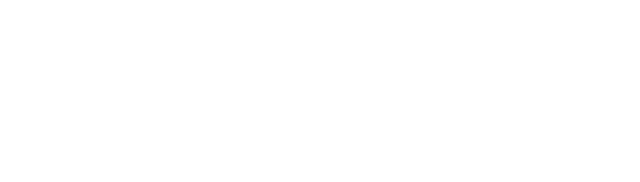
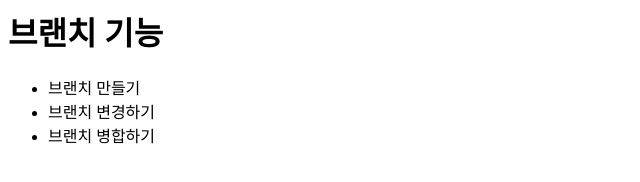
Before and after one commit to sol2ing/OSGEO_FOSS, a plain HTML site: page index.html in a window 1280 px wide. Shown: the whole page, without its empty margins (0-640 px from the left). Drawn offline with Linux system fonts and the light colour scheme.

Commit message:
index 파일 변경
index 파일 내용 추가

```diff
--- a/index.html
+++ b/index.html
@@ -1,9 +1,17 @@
 <html>
 	<head>
-		<title></title>
+		<title>브랜치</title>
 	</head>
 	<body>
-		<section></section>
-		<header></header>
+		<header>
+			<h1>브랜치 기능</h1>
+		</header>
+		<section>
+			<ul>
+				<li>브랜치 만들기</li>
+				<li>브랜치 변경하기</li>
+				<li>브랜치 병합하기</li>
+			</ul>
+		</section>
 	</body>
 </html>
```
